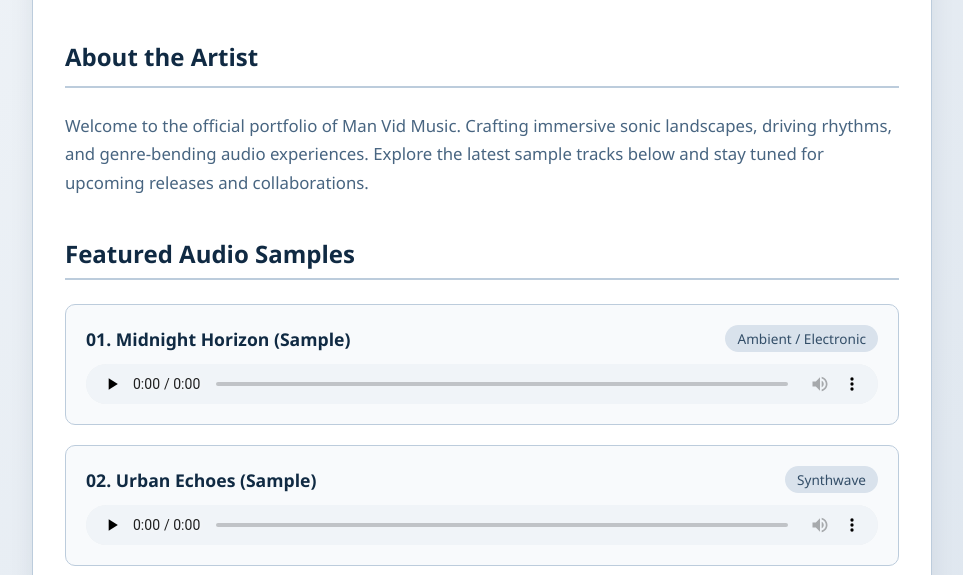
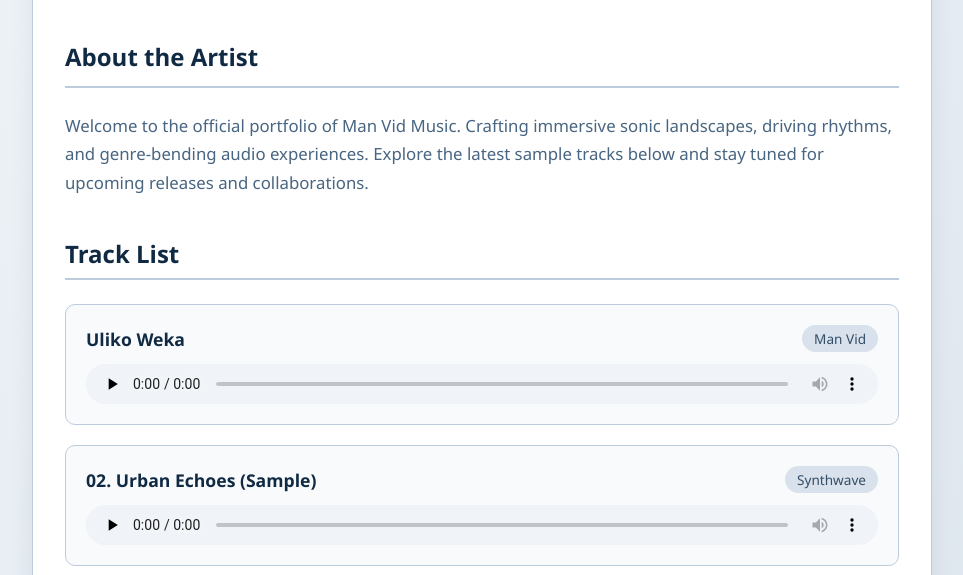
Before and after one commit to lisotech/dev, a plain HTML site: page index.html in a window 1280 px wide. Shown: the part 225-800 px from the top of the page, without its empty margins (158-1121 px from the left). Drawn offline with Linux system fonts and the light colour scheme.

Commit message:
Update audio sample track details in index.html

```diff
--- a/index.html
+++ b/index.html
@@ -222,18 +222,18 @@
 
             <!-- Audio Samples Playlist -->
             <section>
-                <h2 class="section-title">Featured Audio Samples</h2>
+                <h2 class="section-title">Track List</h2>
 
                 <div class="track-list">
                     <!-- Track 1 -->
                     <div class="track-card">
                         <div class="track-info">
-                            <span class="track-title">01. Midnight Horizon (Sample)</span>
-                            <span class="track-genre">Ambient / Electronic</span>
+                            <span class="track-title">Uliko Weka</span>
+                            <span class="track-genre">Man Vid</span>
                         </div>
                         <audio controls preload="none">
                             <!-- Replace src with your actual MPEG/MP3 file link or local path -->
-                            <source src="https://www.soundhelix.com/examples/mp3/SoundHelix-Song-1.mp3" type="audio/mpeg">
+                            <source src="Uliko Weka.mpeg" type="audio/mpeg">
                             Your browser does not support the audio element.
                         </audio>
                     </div>
```
